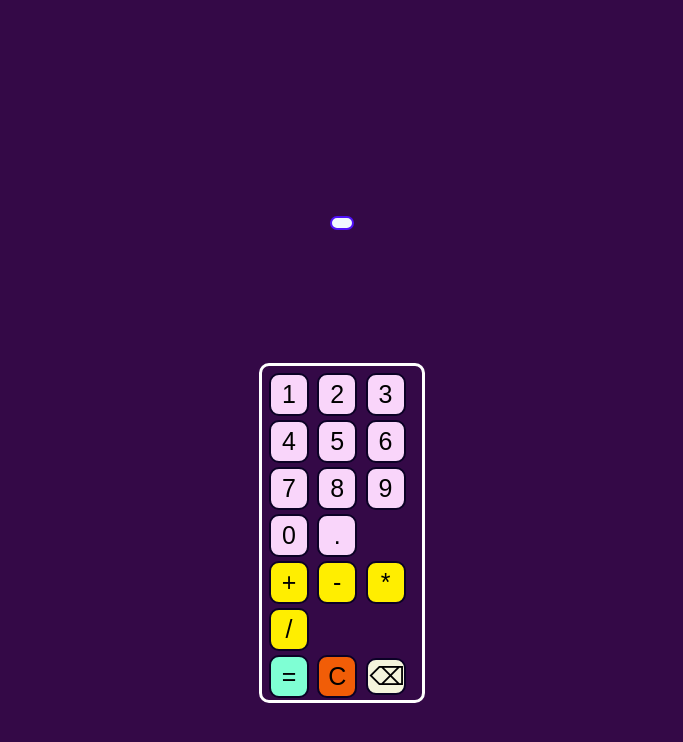
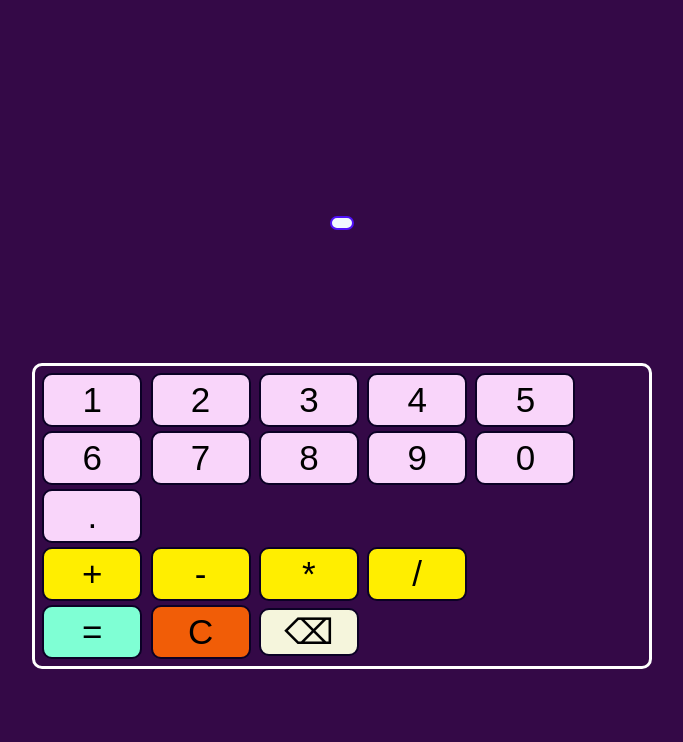
Before and after one commit to Axyl07/calculator, a plain HTML site: page index.html in a window 1280 px wide. Shown: the part 122-864 px from the top of the page, without its empty margins (298-981 px from the left). Drawn offline with Linux system fonts and the light colour scheme.

Commit message:
update UI and try adding KB functionality

```diff
--- a/index.html
+++ b/index.html
@@ -23,28 +23,28 @@
             </div>
             <div class="buttons">
                 <div class="numberButtons">
-                    <button>1</button>
-                    <button>2</button>
-                    <button>3</button>
-                    <button>4</button>
-                    <button>5</button>
-                    <button>6</button>
-                    <button>7</button>
-                    <button>8</button>
-                    <button>9</button>
-                    <button>0</button>
-                    <button id="decimal">.</button>
+                    <button accesskey="1">1</button>
+                    <button accesskey="2">2</button>
+                    <button accesskey="3">3</button>
+                    <button accesskey="4">4</button>
+                    <button accesskey="5">5</button>
+                    <button accesskey="6">6</button>
+                    <button accesskey="7">7</button>
+                    <button accesskey="8">8</button>
+                    <button accesskey="9">9</button>
+                    <button accesskey="0">0</button>
+                    <button accesskey="." id="decimal">.</button>
                 </div>
                 <div class="otherButtons">
                     <div class="EvaluationButtons">
-                        <button>+</button>
-                        <button>-</button>
-                        <button>*</button>
-                        <button>/</button>
+                        <button accesskey="+">+</button>
+                        <button accesskey="-" >-</button>
+                        <button accesskey="*" >*</button>
+                        <button accesskey="/" >/</button>
                     </div>
-                    <button id="equal">=</button>
-                    <button id="clear">C</button>
-                    <button id="backspace">⌫</button>
+                    <button  accesskey="=" id="equal">=</button>
+                    <button  accesskey="\" id="clear">C</button>
+                    <button  id="backspace">⌫</button>
                 </div>
             </div>
         </div>
--- a/script.js
+++ b/script.js
@@ -27,7 +27,10 @@ const operate = function (first, second, operator) {
     case "*":
       return multiply(first, second).toFixed(2);
     case "/":
-      return divide(first, second).toFixed(2);
+      if (second == 0) {
+        return "Erm what the sigma 🤔";
+      }
+      else return divide(first, second).toFixed(2);
     default:
         "Enter valid numbers";
         break;
@@ -76,6 +79,35 @@ const getNumber = numberButton.forEach((numbutton) => {
   });
 });
 
+const getNumberfromKB = numberButton.forEach((numbutton) => {
+  numbutton.addEventListener("keydown", (event) => {
+
+    if (event.key === numbutton.textContent) {
+      display.textContent += event.key;
+        if (operator === '+' || operator === '-' || operator === '/' || operator === '*') {
+          secondNum = display.textContent;
+          if (secondNum.includes('.')) {
+            decimal.disabled = true;
+          }
+          else decimal.disabled = false;
+          secondNum = parseFloat(secondNum);
+        } else {
+          firstNum = display.textContent;
+          if (firstNum.includes('.')) {
+            decimal.disabled = true;
+          }
+          else decimal.disabled = false;
+          firstNum = parseFloat(firstNum);
+        }
+
+      console.log("fist num is "+firstNum);
+      console.log("second is "+secondNum);
+    }else display.textContent = "Press A valid key"
+  });
+});
+
+
+
 operatorButton.forEach((opbutton) => {
   opbutton.addEventListener("click", () => {
     display.textContent = opbutton.textContent;
--- a/style.css
+++ b/style.css
@@ -20,8 +20,9 @@ body{
 }
 
 .buttons{
-    padding: 5px 5px 0px;
-    width: 150px;
+    height: fit-content;
+    padding: 5px ;
+    width: fit-content;
     margin: 15%;
     border: 3px solid white;
     border-radius: 10px;
@@ -35,7 +36,7 @@ body{
 
 
 #display{
-    max-width: 400px;
+    max-width: fit-content;
     background-color: aliceblue;
     font-size: 25px;
     border: 2px solid rgb(79, 17, 248);
@@ -59,17 +60,17 @@ body{
 }
 
 button{
-    font-size: 25px;
+    font-size: 35px;
     background-color: rgb(249, 213, 250);
     border: 2px solid rgb(11, 1, 37);
     border-radius: 10px;
-    width: 40px;
+    width: 100px;
     padding: 5px;
     margin: 2px;
 
 }
 
-
+/* font related styles */
 
 
 .poppins-thin {
```
